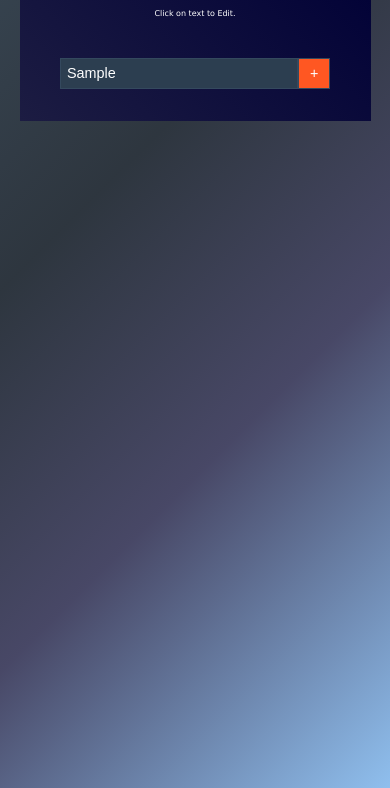
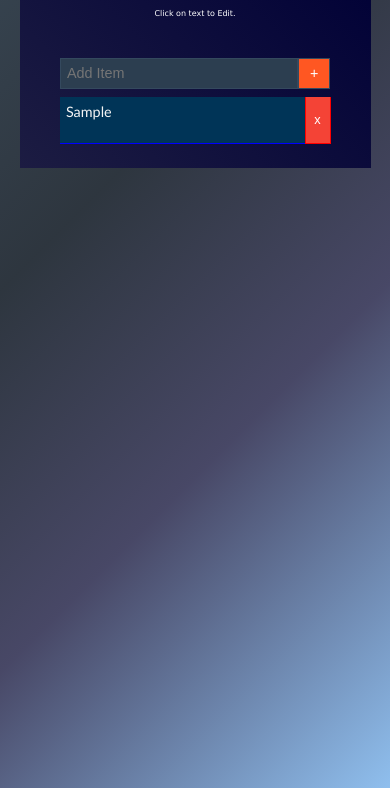
Before and after one commit to Furqan-2006/Projects, a plain HTML site: page ICT Project/ToDo App/index.html in a window 390 px wide. Both pictures are taken after typing "Sample" into the empty fields and a click on the button "Add". Shown: the part 88-876 px from the top of the page. Drawn offline with Linux system fonts and the light colour scheme.

Commit message:
fixed errors

```diff
--- a/ICT Project/ToDo App/index.js
+++ b/ICT Project/ToDo App/index.js
@@ -6,14 +6,14 @@ document.addEventListener('DOMContentLoaded', () => {
   // Load Todos from localStorage on page load
   const loadTodos = () => {
     const todos = JSON.parse(localStorage.getItem('todos')) || [];
-    todos.forEach(todo => addtodo(todo.text)); // Add todo from localStorage to the list
+    todos.forEach(todo => addTodo(todo.text)); // Add todo from localStorage to the list
   };
 
   // Save Todos to localStorage
   const saveTodos = () => {
     const todos = [];
     document.querySelectorAll('.todoItem').forEach(todoItem => {
-      const todoText = todoItem.querySelector('span').textContent;
+      const todoText = todoItem.querySelector('textarea').value; // Use .value for textarea
       todos.push({ text: todoText });
     });
     localStorage.setItem('todos', JSON.stringify(todos));
@@ -27,23 +27,33 @@ document.addEventListener('DOMContentLoaded', () => {
   };
 
   const updateTodo = (todoItem) => {
-    const newTodoText = prompt('Edit List item:', todoItem.querySelector('span').textContent);
+    const newTodoText = prompt('Edit List item:', todoItem.querySelector('textarea').value); // Use .value
     if (newTodoText !== null) {
-      todoItem.querySelector('span').textContent = newTodoText;
+      todoItem.querySelector('textarea').value = newTodoText; // Use .value
       saveTodos(); // Update localStorage after editing
     }
   };
 
-  const addtodo = (todoText) => {
+  // Function to auto-resize the textarea
+  const autoResizeTextarea = (textarea) => {
+    textarea.style.height = 'auto'; // Reset the height
+    textarea.style.height = `${textarea.scrollHeight}px`; // Set the height to match the content
+  };
+
+  const addTodo = (todoText) => {
     const todoItem = document.createElement('li');
     todoItem.classList.add('todoItem');
     todoItem.innerHTML = `
-        <span class="todo-text">${todoText}</span>
+        <textarea class="todo-text">${todoText}</textarea>
         <button title="delete" class="delete-btn">DEL</button>
         <button title="edit" class="edit-btn">EDIT</button>
     `;
 
     todoList.appendChild(todoItem);
+
+    const textarea = todoItem.querySelector('textarea');
+    autoResizeTextarea(textarea); // Auto-resize when the item is added
+    textarea.addEventListener('input', () => autoResizeTextarea(textarea)); // Auto-resize on input
 
     // Add event listeners for delete and edit buttons
     todoItem.querySelector('.delete-btn').addEventListener('click', () => {
@@ -52,38 +62,36 @@ document.addEventListener('DOMContentLoaded', () => {
 
     let hoveredItem = null;
 
-    // Detect when the mouse enters the element
-    todoItem.querySelector('.todo-text').addEventListener('mouseenter', function () {
+    // Detect mouse hover on todo text area
+    textarea.addEventListener('mouseenter', () => {
       hoveredItem = todoItem; // Store the currently hovered item
     });
 
-    // Detect when the mouse leaves the element
-    todoItem.querySelector('.todo-text').addEventListener('mouseleave', function () {
+    textarea.addEventListener('mouseleave', () => {
       hoveredItem = null; // Reset the hovered item when the mouse leaves
     });
 
-    // Listen for the Delete key press globally
-    document.addEventListener('keydown', function (event) {
-      if (event.key === 'Delete' && hoveredItem) {
-        deleteTodo(hoveredItem); // Delete the hovered item if the Delete key is pressed
+    // Reusable function for handling keydown events
+    const handleKeydown = (event, key, action) => {
+      if (event.key === key && hoveredItem) {
+        action(hoveredItem); // Perform action if the key is pressed on a hovered item
       }
-    });
-    // liten for the enter key to edit
-    document.addEventListener('keydown', function (event) {
-      if (event.key === 'Enter' && hoveredItem) {
-        updateTodo(hoveredItem); // Delete the hovered item if the Delete key is pressed
-      }
+    };
+
+    // Listen for Delete and Enter keys globally
+    document.addEventListener('keydown', (event) => {
+      handleKeydown(event, 'Delete', deleteTodo);
     });
 
     todoItem.querySelector('.edit-btn').addEventListener('click', () => {
       updateTodo(todoItem);
     });
 
-    if (window, innerWidth < 769) {
-      todoItem.querySelector('.todo-text').addEventListener('click', () => {
+    if (window.innerWidth < 769) {
+      textarea.addEventListener('click', () => {
         updateTodo(todoItem);
       });
-      todoItem.querySelector('.todo-text').setAttribute('title', 'click to edit')
+      textarea.setAttribute('title', 'click to edit');
     }
 
     // Update button text based on screen size for the current item
@@ -95,29 +103,16 @@ document.addEventListener('DOMContentLoaded', () => {
 
   // Function to handle button text updates for screen resize
   const updateButtonText = (button) => {
-    if (window.innerWidth < 1199 && window.innerWidth) {
-      if (button.classList.contains('edit-btn')) {
-        button.innerText = '+';
-      } else if (button.classList.contains('delete-btn')) {
-        button.innerText = 'x';
-      }
+    if (window.innerWidth < 1199) {
+      button.innerText = button.classList.contains('edit-btn') ? '+' : 'x';
     } else {
-      if (button.classList.contains('edit-btn')) {
-        button.innerText = 'EDIT';
-      } else if (button.classList.contains('delete-btn')) {
-        button.innerText = 'DEL';
-      }
+      button.innerText = button.classList.contains('edit-btn') ? 'EDIT' : 'DEL';
     }
   };
 
   // Resize the "Add" button text based on screen size
   const updateAddButtonText = () => {
-    if (window.innerWidth < 768) {
-      add.innerHTML = '+';
-
-    } else {
-      add.innerHTML = 'Add';
-    }
+    add.innerHTML = window.innerWidth < 768 ? '+' : 'Add';
   };
 
   // Initial screen size check
@@ -137,8 +132,8 @@ document.addEventListener('DOMContentLoaded', () => {
 
   // Handle adding new todos
   add.addEventListener('click', () => {
-    if (input.value.trim() !== '') {s
-      addtodo(input.value.trim());
+    if (input.value.trim() !== '') {
+      addTodo(input.value.trim());
       input.value = '';
     }
   });
@@ -146,7 +141,7 @@ document.addEventListener('DOMContentLoaded', () => {
   // Handle pressing "Enter" to add todos
   input.addEventListener('keydown', (event) => {
     if (event.key === 'Enter' && input.value.trim() !== '') {
-      addtodo(input.value.trim());
+      addTodo(input.value.trim());
       input.value = '';
     }
   });
--- a/ICT Project/ToDo App/style.css
+++ b/ICT Project/ToDo App/style.css
@@ -84,12 +84,12 @@ body {
     width: 100%;
 }
 
-.todo-app ul li:nth-child(odd) {
+.todo-app ul li textarea:nth-child(odd) {
     background-color: #003457;
     color: whitesmoke;
 }
 
-.todo-app ul li:nth-child(even) {
+.todo-app ul li textarea:nth-child(even) {
     background-color: #004268;
     color: whitesmoke;
 
@@ -102,17 +102,22 @@ body {
 
 }
 
-.todo-app ul li span {
+.todo-app ul li textarea {
+    font-family: 'Gill Sans', 'Gill Sans MT', Calibri, 'Trebuchet MS', sans-serif;
     padding: 0.5rem;
     font-size: 1rem;
     color: whitesmoke;
-    text-wrap: wrap;
-    overflow: auto;
+    white-space: pre-wrap;    /* Proper text wrapping */
+    overflow: hidden;         /* Hides scrollbars */
     width: 100%;
+    border: none;
     border-bottom: 0.2px solid blue;
+    outline: none;
+    resize: none;             /* Disable resizing */
+    box-sizing: border-box;   /* Include padding and border in width/height */
+    min-height: 40px;
+}
 
-
-}
 
 .todo-app ul li:hover {
     background-color: gray;
@@ -168,7 +173,7 @@ body {
         padding: 0.4rem;
     }
 
-    .todo-app ul li span {
+    .todo-app ul li textarea {
         font-size: 1rem;
     }
 
@@ -181,7 +186,7 @@ body {
         width: 10%;
     }
 
-    .todo-app ul li span {
+    .todo-app ul li textarea {
         font-size: 0.9rem;
         padding: 0.4rem;
     }
```
Also changed, not shown: ICT Project/ToDo App/index.html (line endings or trailing spaces).
